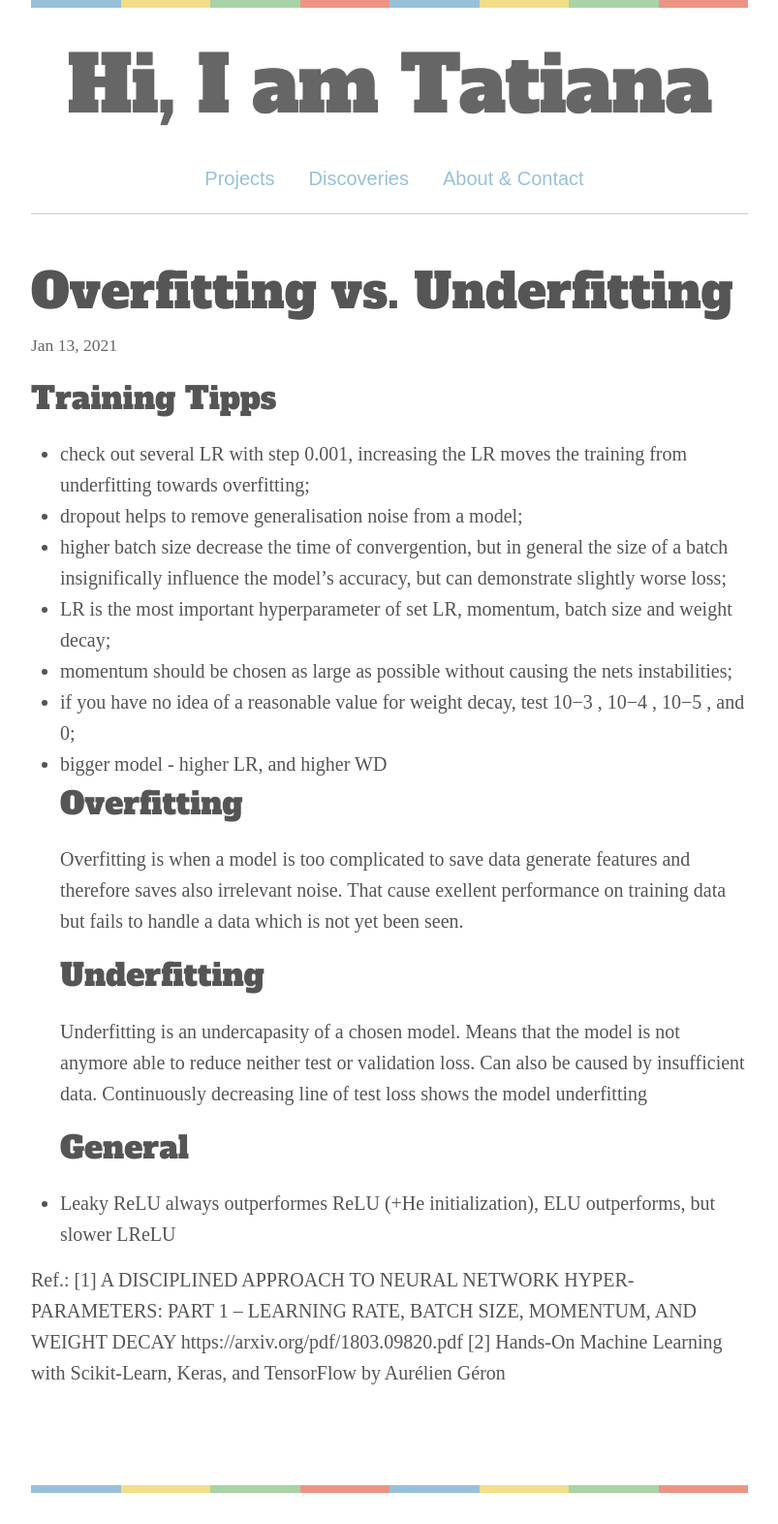
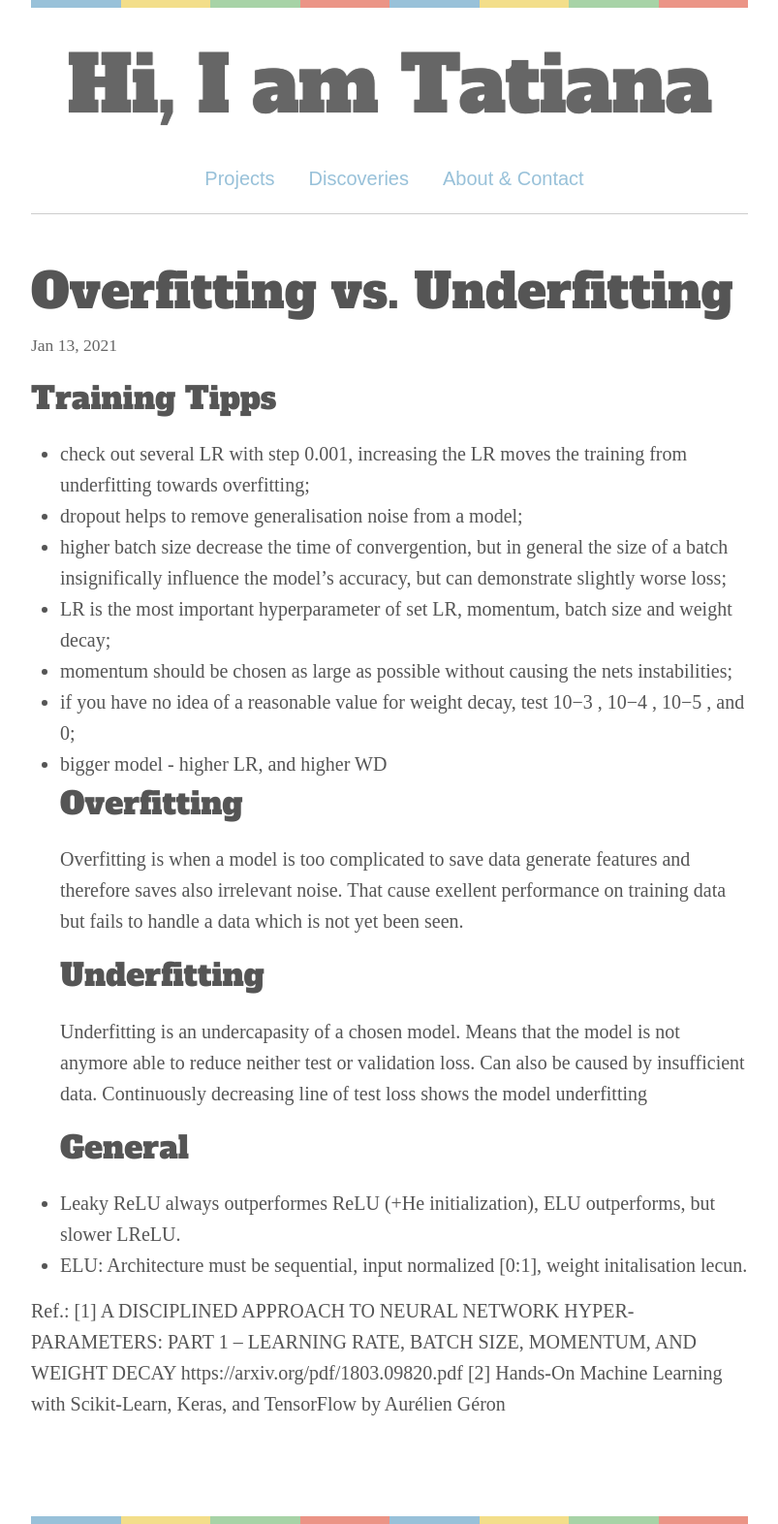
Before and after one commit to tatieliseeva/v-master, a Jekyll site: the page built from _posts/2021-01-13-Overfitting_vs_Underfitting.markdown, in a window 1280 px wide. Shown: the whole page at 97% size, without its empty margins (238-1041 px from the left). Built offline with Jekyll 4.4.1, drawn with Linux system fonts in a browser that asks for light colours; some web fonts are replaced; before the commit the page ends 1540 px from its top, so only the background shows below that.

Commit message:
Update 2021-01-13-Overfitting_vs_Underfitting.markdown

```diff
--- a/_posts/2021-01-13-Overfitting_vs_Underfitting.markdown
+++ b/_posts/2021-01-13-Overfitting_vs_Underfitting.markdown
@@ -17,7 +17,8 @@ Overfitting is when a model is too complicated to save data generate features an
 ## Underfitting
 Underfitting is an undercapasity of a chosen model. Means that the model is not anymore able to reduce neither test or validation loss. Can also be caused by insufficient data. Continuously decreasing line of test loss shows the model underfitting
 ## General
-- Leaky ReLU always outperformes ReLU (+He initialization), ELU outperforms, but slower LReLU
+- Leaky ReLU always outperformes ReLU (+He initialization), ELU outperforms, but slower LReLU.
+- ELU: Architecture must be sequential, input normalized [0:1], weight initalisation lecun.
 
 
 Ref.:
```
